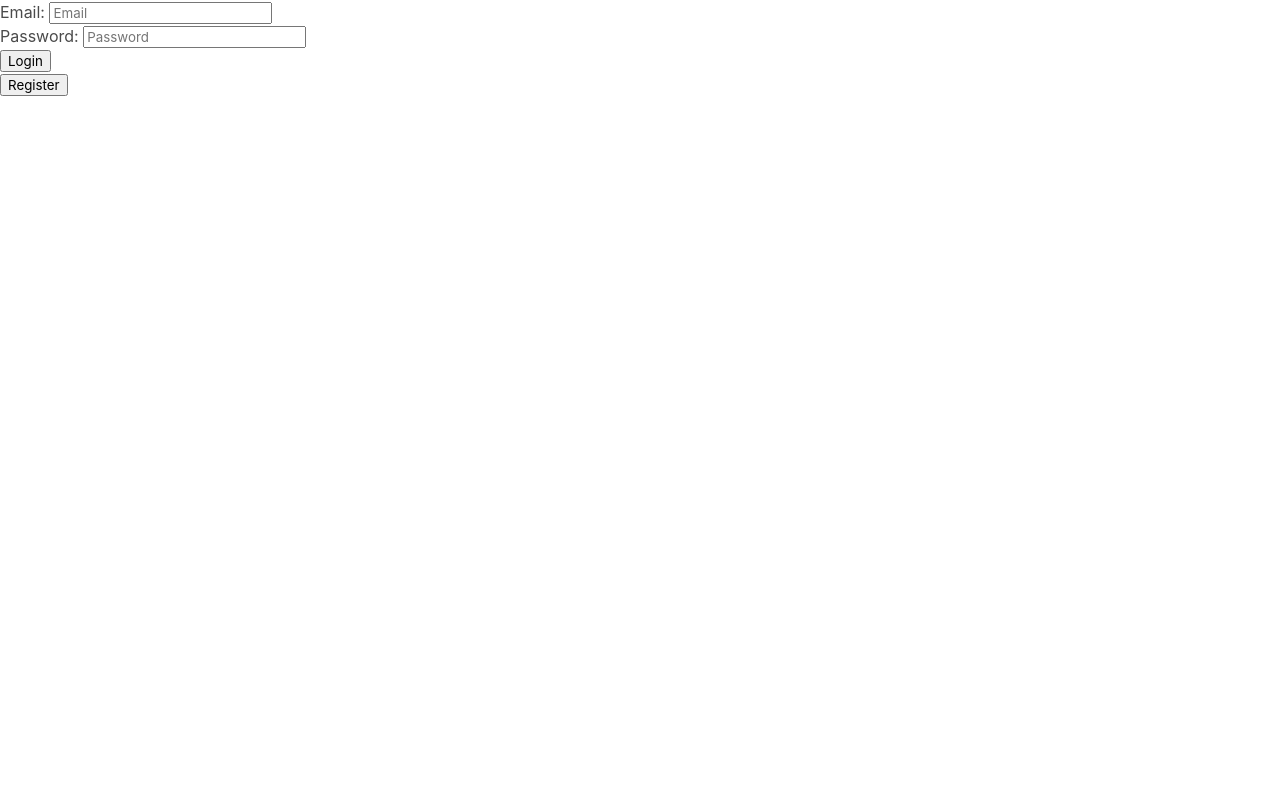
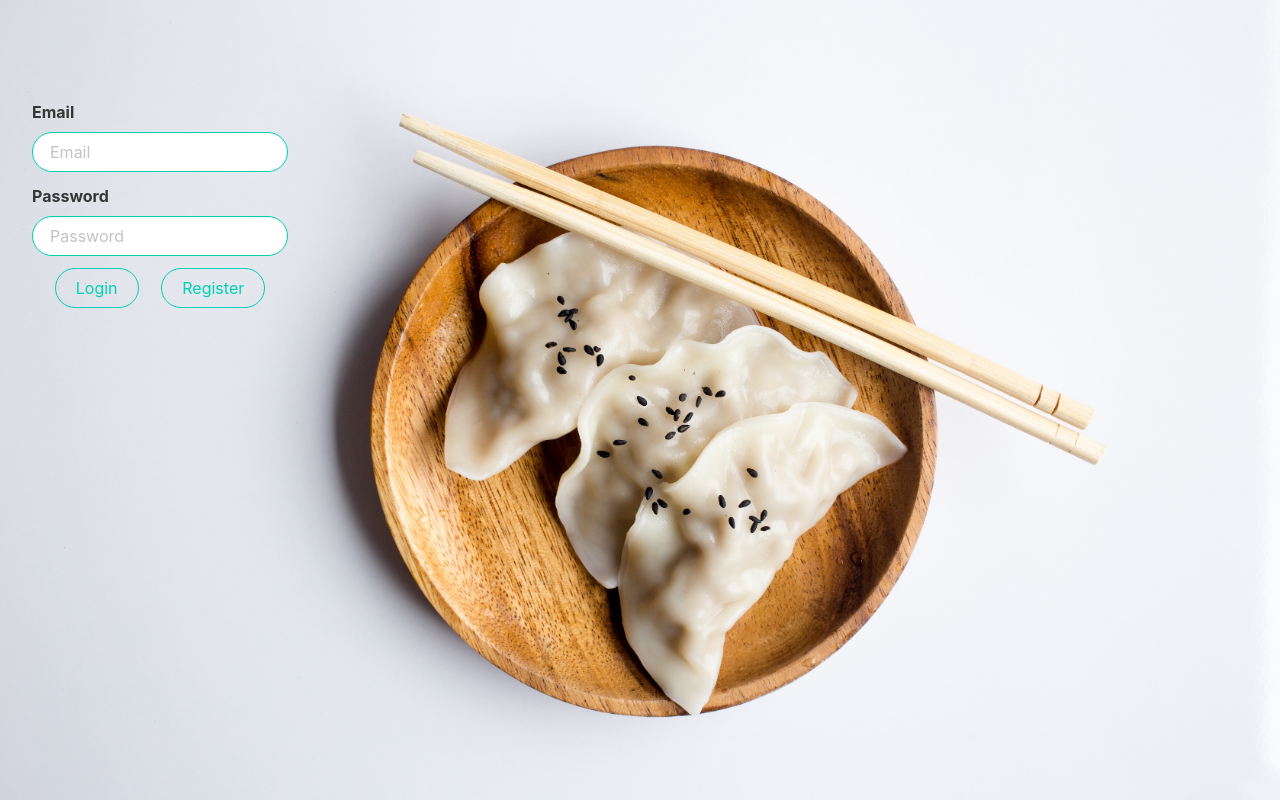
Before and after one commit to alexfont321/theUsual, a React (Create React App) app: page /login in a window 1280 px wide. Built offline with nearby package versions, Linux system fonts and the light colour scheme.

Commit message:
login page updated

```diff
--- a/src/components/navbar/NavBar.js
+++ b/src/components/navbar/NavBar.js
@@ -8,7 +8,7 @@ export default class NavBar extends Component {
     render() {
         return (
             <div id="main-navbar">
-            <nav id="main-navbar" className="navbar is-fixed-top">
+            <nav id="main-navbar" className="navbar">
                 <div className="navbar-brand">
 
                     <Link className=""  to="/" id="navItem" href="">
--- /dev/null
+++ b/src/components/register/Login.css
@@ -0,0 +1,23 @@
+#login-page-wrapper {
+    height: 100vh;
+    width: 100%;
+    background-image: url("../../images/potstickers.jpg");
+    background-size: cover;
+
+
+}
+
+#spacer{
+    height: 100px;
+}
+
+form {
+    width: 20%;
+    margin-left: 2em;
+}
+
+#buttongroup {
+    justify-content: space-evenly;
+
+    display: flex;
+}
--- a/src/components/register/Login.js
+++ b/src/components/register/Login.js
@@ -1,5 +1,6 @@
 import React, { Component } from "react";
 import dbCalls from "../../modules/DatabaseCalls"
+import "./Login.css"
 
 export default class Login extends Component {
 
@@ -44,28 +45,35 @@ export default class Login extends Component {
     render() {
         return (
             <React.Fragment>
+                <div id="login-page-wrapper">
+                <div id="spacer"></div>
+                {/* <div id="background-image"> */}
                 <form onSubmit={this.handleLogin}>
-                    <fieldset>
-                        <label htmlFor="email">Email: </label>
+                    <div className="field">
+                        <label className="label" htmlFor="email">Email</label>
+                        <div className="control">
                         <input type="email" placeholder="Email"
                             onChange={this.handleFieldChange}
-                            id="email"
-                        />
-                    </fieldset>
-                    <fieldset>
-                        <label htmlFor="password">Password: </label>
+                            id="email" className="input is-primary is-rounded"
+                        /></div>
+                    </div>
+                    <div className="field">
+                        <label className="label" htmlFor="password">Password</label>
+                        <div className="control">
+
                         <input type="password" placeholder="Password"
                             onChange={this.handleFieldChange}
-                            id="password"
-                        />
-                    </fieldset>
-                    <fieldset>
-                        <button type="submit">Login</button>
-                    </fieldset>
-                    <fieldset>
-                        <button onClick={this.goToRegister}>Register</button>
-                    </fieldset>
+                            id="password" className="input is-primary is-rounded"
+                        /></div>
+                    </div>
+                    <div className="field is-grouped" id="buttongroup">
+                        <button className="button is-rounded is-outlined is-primary is-pulled-left " type="submit">Login</button>
+
+                        <button className="button is-rounded is-outlined is-primary is-pulled-right" onClick={this.goToRegister}>Register</button>
+                    </div>
                 </form>
+                {/* </div> */}
+                </div>
             </React.Fragment>
         )
     }
```
Also changed, not shown: api/database.json (+18 -0 lines), src/images/potstickers.jpg (added).
